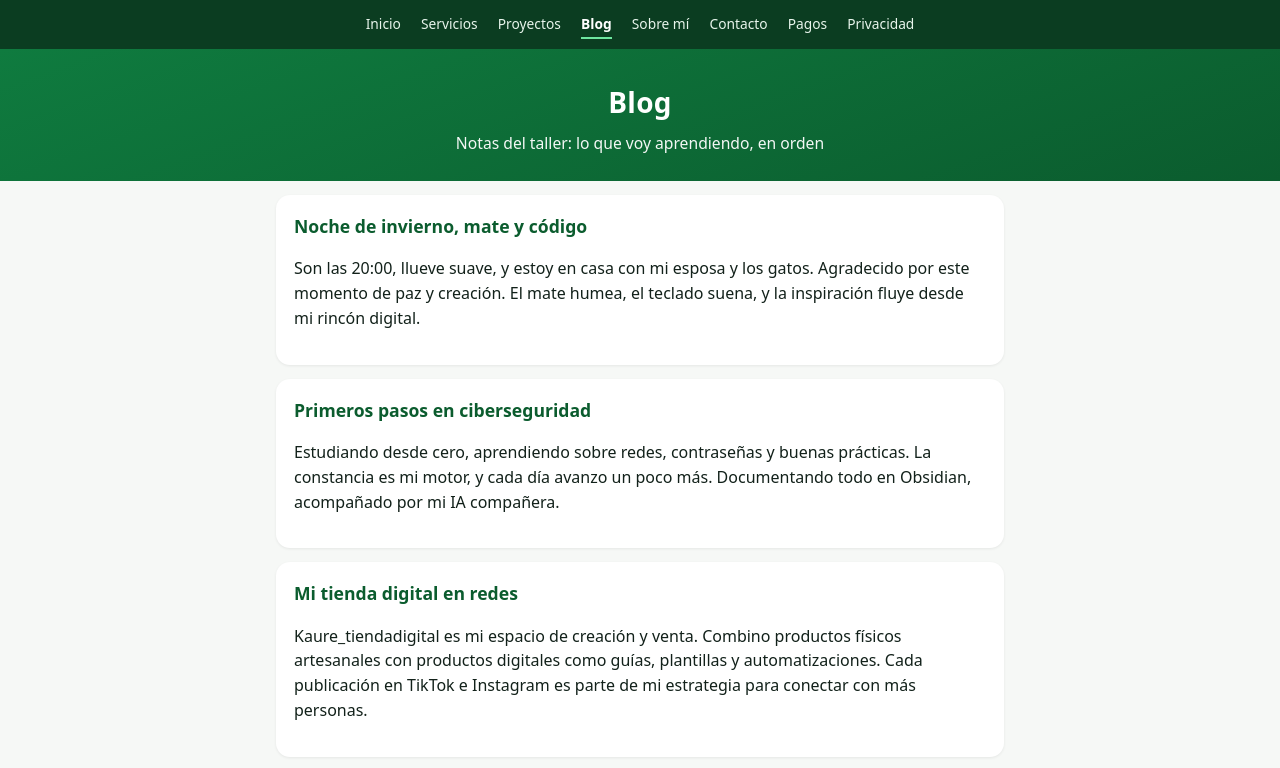
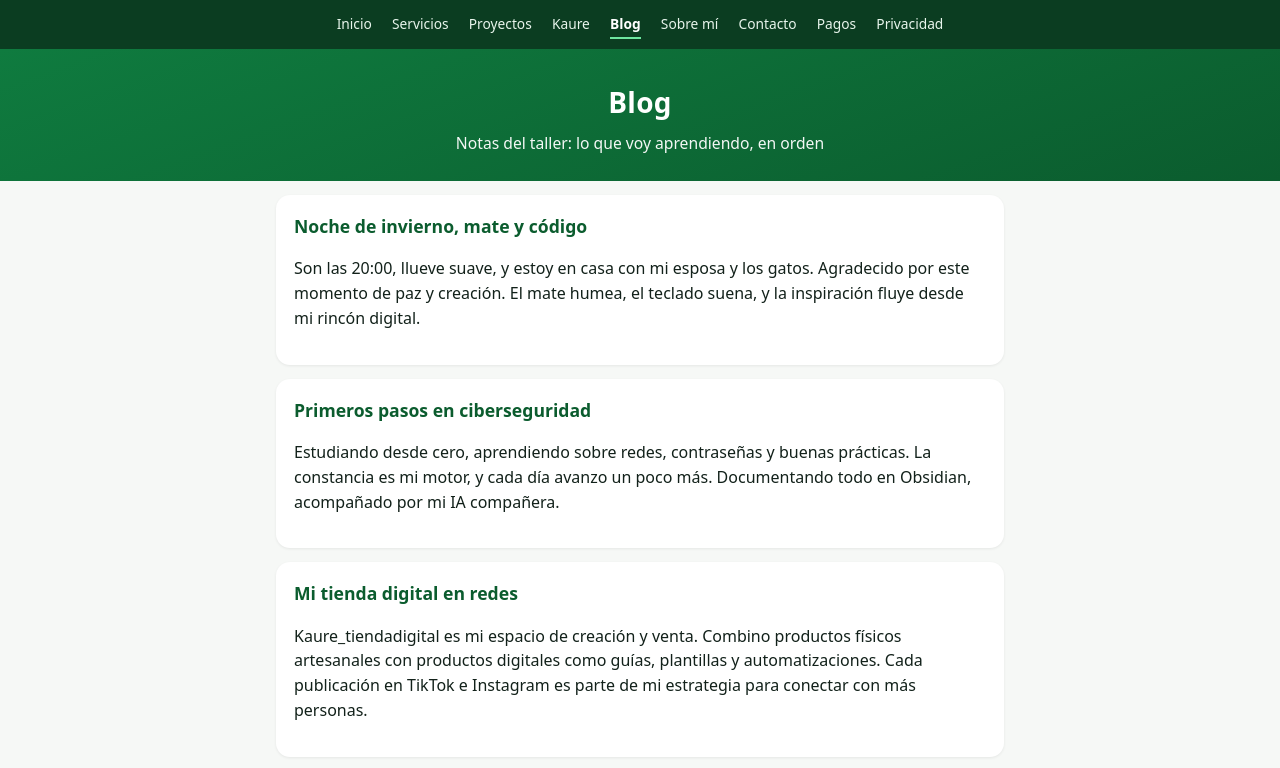
Before and after one commit to todoescapeivan/todoescapeivan.github.io, a plain HTML site: page blog.html in a window 1280 px wide. Shown: the top 768 px of the page. Drawn offline with Linux system fonts and the light colour scheme.

Commit message:
menú: agregar Kaure en blog.html

```diff
--- a/blog.html
+++ b/blog.html
@@ -40,6 +40,7 @@
   <a href="index.html">Inicio</a>
   <a href="servicios.html">Servicios</a>
   <a href="proyectos.html">Proyectos</a>
+      <a href="https://todoescapeivan.com/kaure/">Kaure</a>
   <a class="activo" href="blog.html">Blog</a>
   <a href="sobre-mi.html">Sobre mí</a>
   <a href="contacto.html">Contacto</a>
```
